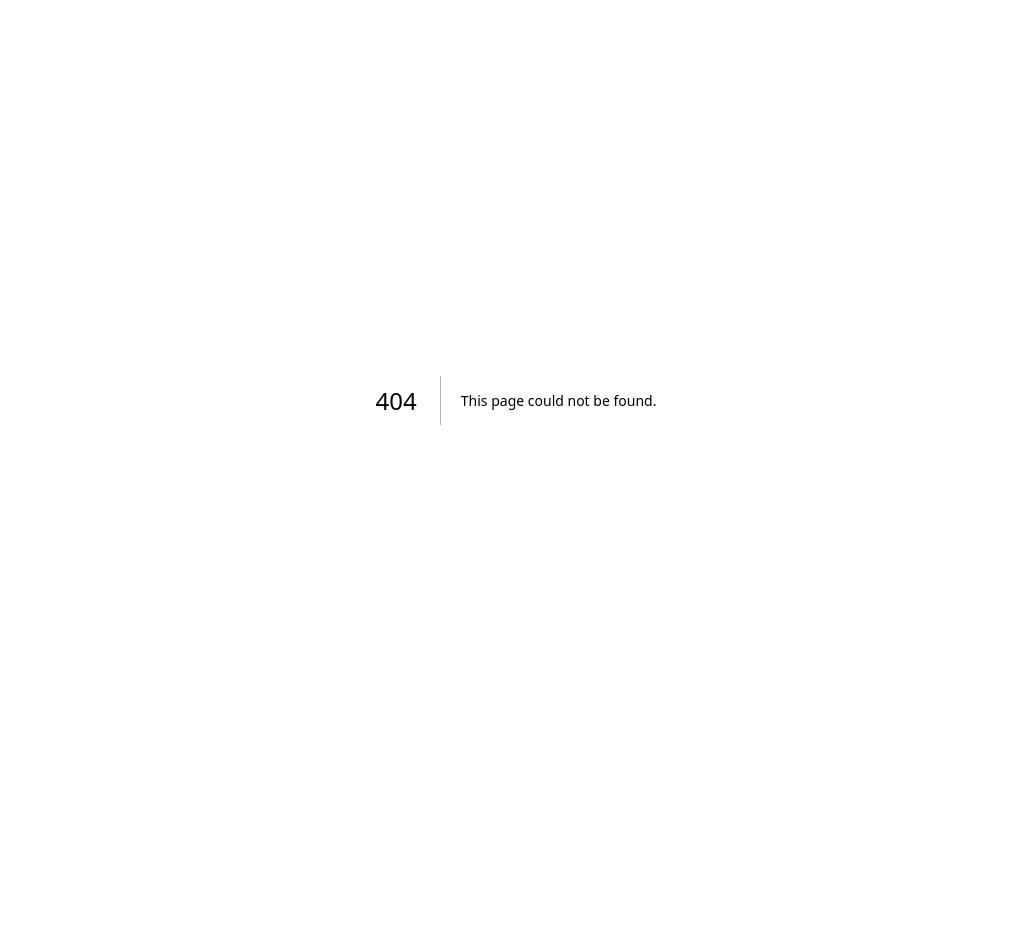
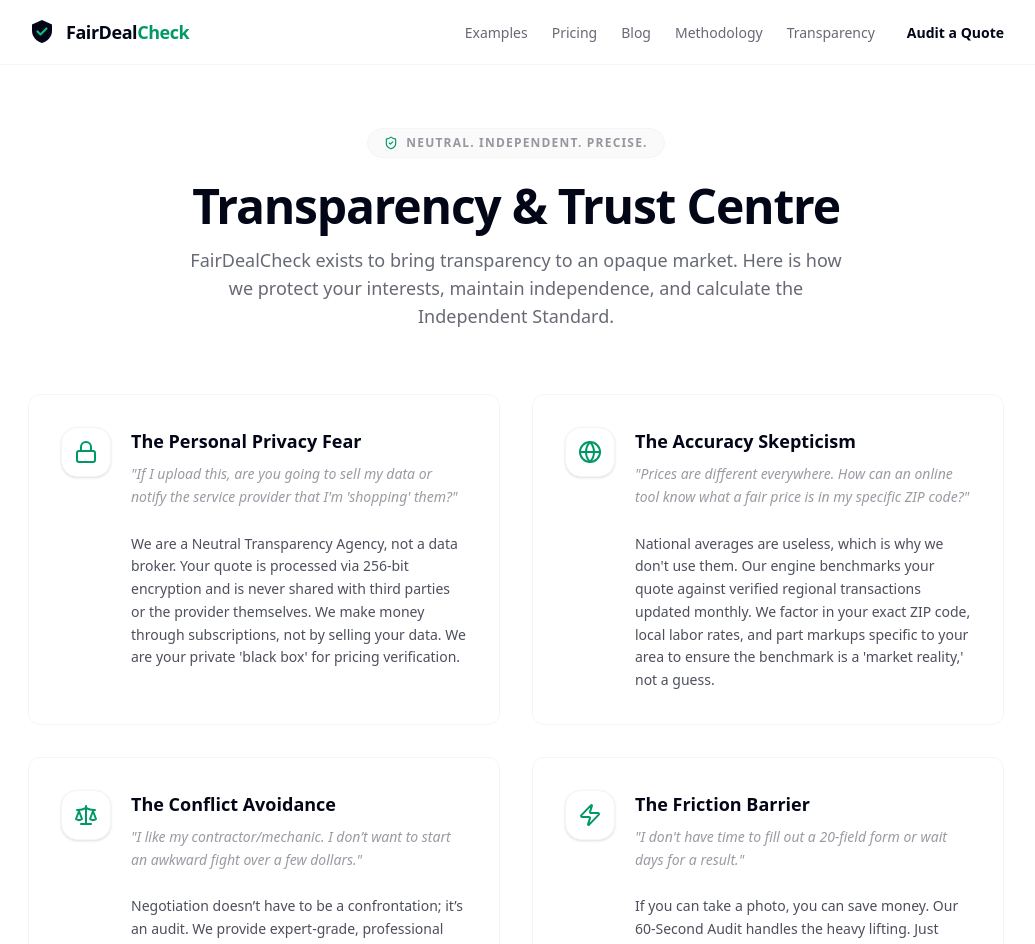
Before and after one commit to noutpelgrim/fairdealcheck, a Next.js app: page /transparency in a window 1280 px wide. Before the commit this address had no page. Shown: the top 944 px of the page, without its empty margins (124-1159 px from the left). Before the commit the page ends 800 px from the top, so only its background shows below. Built offline with nearby package versions, Linux system fonts and the light colour scheme.

Commit message:
Implement Transparency & Trust page and link to navigation

```diff
--- /dev/null
+++ b/src/app/transparency/page.tsx
@@ -0,0 +1,134 @@
+"use client";
+
+import React from "react";
+import { Navbar } from "@/components/Navbar";
+import { ShieldCheck, Lock, Globe, Zap, Scale, EyeOff, Users, AlertCircle, Info, CheckCircle2 } from "lucide-react";
+import { Card } from "@/components/ui/Card";
+
+export default function TransparencyPage() {
+    const objections = [
+        {
+            icon: <Lock className="w-6 h-6 text-emerald-600" />,
+            title: "The Personal Privacy Fear",
+            objection: "If I upload this, are you going to sell my data or notify the service provider that I'm 'shopping' them?",
+            response: "We are a Neutral Transparency Agency, not a data broker. Your quote is processed via 256-bit encryption and is never shared with third parties or the provider themselves. We make money through subscriptions, not by selling your data. We are your private 'black box' for pricing verification."
+        },
+        {
+            icon: <Globe className="w-6 h-6 text-emerald-600" />,
+            title: "The Accuracy Skepticism",
+            objection: "Prices are different everywhere. How can an online tool know what a fair price is in my specific ZIP code?",
+            response: "National averages are useless, which is why we don't use them. Our engine benchmarks your quote against verified regional transactions updated monthly. We factor in your exact ZIP code, local labor rates, and part markups specific to your area to ensure the benchmark is a 'market reality,' not a guess."
+        },
+        {
+            icon: <Scale className="w-6 h-6 text-emerald-600" />,
+            title: "The Conflict Avoidance",
+            objection: "I like my contractor/mechanic. I don’t want to start an awkward fight over a few dollars.",
+            response: "Negotiation doesn’t have to be a confrontation; it’s an audit. We provide expert-grade, professional scripts that frame the conversation as a 'budget alignment' rather than an accusation. Most providers respect customers who use independent data—it shows you’re a savvy client, not a difficult one."
+        },
+        {
+            icon: <Zap className="w-6 h-6 text-emerald-600" />,
+            title: "The Friction Barrier",
+            objection: "I don't have time to fill out a 20-field form or wait days for a result.",
+            response: "If you can take a photo, you can save money. Our 60-Second Audit handles the heavy lifting. Just drop the file or snap a picture; our AI extracts the data and benchmarks it instantly. It takes less time than ordering a coffee."
+        },
+        {
+            icon: <Info className="w-6 h-6 text-emerald-600" />,
+            title: "The 'Too Good To Be True' Trap",
+            objection: "Is this really free? There must be a catch or a hidden paywall at the end.",
+            response: "Your first audit is 100% free—no credit card required. We do this because the data speaks for itself. Once you see exactly how much you’re overpaying, you’ll see the value in our Pro tools. We win only when you save."
+        },
+        {
+            icon: <EyeOff className="w-6 h-6 text-emerald-600" />,
+            title: "The Lead-Gen Concern",
+            objection: "Are you just going to score my quote 'bad' so you can recommend one of your own partners?",
+            response: "FairDealCheck is 100% Independent. We do not have a 'provider network,' we don't take kickbacks from contractors, and we don't sell leads. Our only 'client' is you. Our independence is our greatest asset; if we weren't neutral, our Fairness Score would be meaningless."
+        },
+        {
+            icon: <AlertCircle className="w-6 h-6 text-emerald-600" />,
+            title: "The Time Pressure",
+            objection: "My car is already on the lift / the plumber is already here. I need to decide now.",
+            response: "That urgency is exactly why providers overcharge. Taking 60 seconds to audit the quote right now can save you an average of $340. Don't let a 1-minute decision turn into a $500 mistake. Audit before you sign."
+        },
+        {
+            icon: <ShieldCheck className="w-6 h-6 text-emerald-600" />,
+            title: "The 'My Job is Unique' Fallacy",
+            objection: "My repair is super complex and specific. A standard benchmark won't work for me.",
+            response: "While every job has its nuances, labor rates and parts markups follow strict market patterns. Even if your job is unique, our audit flags if the 'base ingredients' (hourly rates and wholesale-to-retail markups) are out of line. We audit the math, not just the job description."
+        },
+        {
+            icon: <Users className="w-6 h-6 text-emerald-600" />,
+            title: "The Social Validity Gap",
+            objection: "Does anyone actually use this to successfully get a lower price?",
+            response: "Join over 4,200 savvy consumers who have used the FairDeal Standard to re-base their service costs. Our users save an average of $340 per negotiation. We don't just give you a score; we give you the exact leverage used by professional procurement experts."
+        },
+        {
+            icon: <CheckCircle2 className="w-6 h-6 text-emerald-600" />,
+            title: "The Learned Helplessness",
+            objection: "Even if it is overpriced, what am I going to do? I'm not an expert, I have no leverage.",
+            response: "Knowledge is the ultimate leverage. Walking into a conversation saying 'I think this is high' is a weak position. Walking in with 'Independent market benchmarks for this ZIP code show a 25% markup on these specific parts' is a position of power. We provide the data; the data provides the leverage."
+        }
+    ];
+
+    return (
+        <div className="min-h-screen bg-white">
+            <Navbar />
+
+            <main className="pt-32 pb-24 px-6 max-w-5xl mx-auto">
+                <div className="text-center mb-16">
+                    <div className="inline-flex items-center space-x-2 text-navy/40 bg-neutral-50 border border-neutral-100 px-4 py-1.5 rounded-full text-xs font-bold uppercase tracking-widest mb-6">
+                        <ShieldCheck className="w-3.5 h-3.5 text-emerald-600" />
+                        <span>Neutral. Independent. Precise.</span>
+                    </div>
+                    <h1 className="text-4xl md:text-5xl font-bold text-navy tracking-tight mb-4">
+                        Transparency & Trust Centre
+                    </h1>
+                    <p className="text-navy/60 max-w-2xl mx-auto text-lg">
+                        FairDealCheck exists to bring transparency to an opaque market. Here is how we protect your interests, maintain independence, and calculate the Independent Standard.
+                    </p>
+                </div>
+
+                <div className="grid grid-cols-1 md:grid-cols-2 gap-8 mb-20">
+                    {objections.map((item, index) => (
+                        <Card key={index} className="p-8 border-neutral-100 bg-neutral-50/50 hover:bg-white hover:shadow-xl hover:shadow-navy/5 transition-all duration-300">
+                            <div className="flex items-start gap-5">
+                                <div className="p-3 bg-white rounded-2xl shadow-sm border border-neutral-100 shrink-0">
+                                    {item.icon}
+                                </div>
+                                <div className="space-y-4">
+                                    <div>
+                                        <h3 className="text-lg font-bold text-navy mb-2">{item.title}</h3>
+                                        <p className="text-navy/40 italic font-medium text-sm leading-relaxed">
+                                            &quot;{item.objection}&quot;
+                                        </p>
+                                    </div>
+                                    <div className="pt-2">
+                                        <p className="text-navy/70 leading-relaxed text-sm font-medium">
+                                            {item.response}
+                                        </p>
+                                    </div>
+                                </div>
+                            </div>
+                        </Card>
+                    ))}
+                </div>
+
+                {/* Bottom CTA */}
+                <div className="bg-navy rounded-[40px] p-12 text-center text-white">
+                    <h2 className="text-3xl font-bold mb-4">Ready for an independent audit?</h2>
+                    <p className="text-white/60 mb-8 max-w-md mx-auto">
+                        Join 4,200+ consumers who have saved an average of $340 by verifying their quotes before paying.
+                    </p>
+                    <a href="/analyze" className="inline-flex items-center justify-center px-8 py-4 bg-emerald-600 hover:bg-emerald-500 text-white font-bold rounded-full transition-all shadow-lg shadow-emerald-900/20">
+                        Audit My Quote Now
+                    </a>
+                </div>
+            </main>
+
+            <footer className="py-12 border-t border-neutral-100">
+                <div className="max-w-5xl mx-auto px-6 text-center text-sm text-neutral-400">
+                    <p>© 2026 FairDeal Technologies Inc. • Independent Pricing Authority</p>
+                </div>
+            </footer>
+        </div>
+    );
+}
--- a/src/components/Navbar.tsx
+++ b/src/components/Navbar.tsx
@@ -56,6 +56,11 @@
                             Methodology
                         </span>
                     </Link>
+                    <Link href="/transparency" className="hidden lg:block">
+                        <span className="text-sm font-medium text-navy/60 hover:text-navy transition-colors">
+                            Transparency
+                        </span>
+                    </Link>
                     <Link href="/analyze" className="sm:ml-2">
                         <span className="text-sm font-bold text-navy hover:text-emerald-600 transition-colors bg-white sm:bg-transparent border border-neutral-100 sm:border-none px-3 py-1.5 rounded-full sm:p-0">
                             Audit a Quote
```
